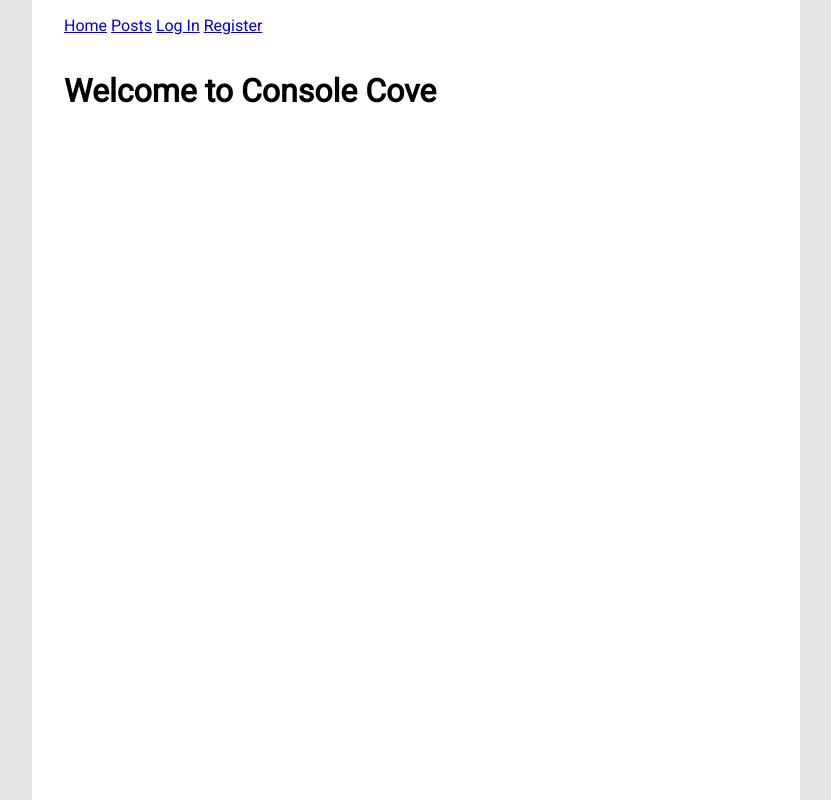
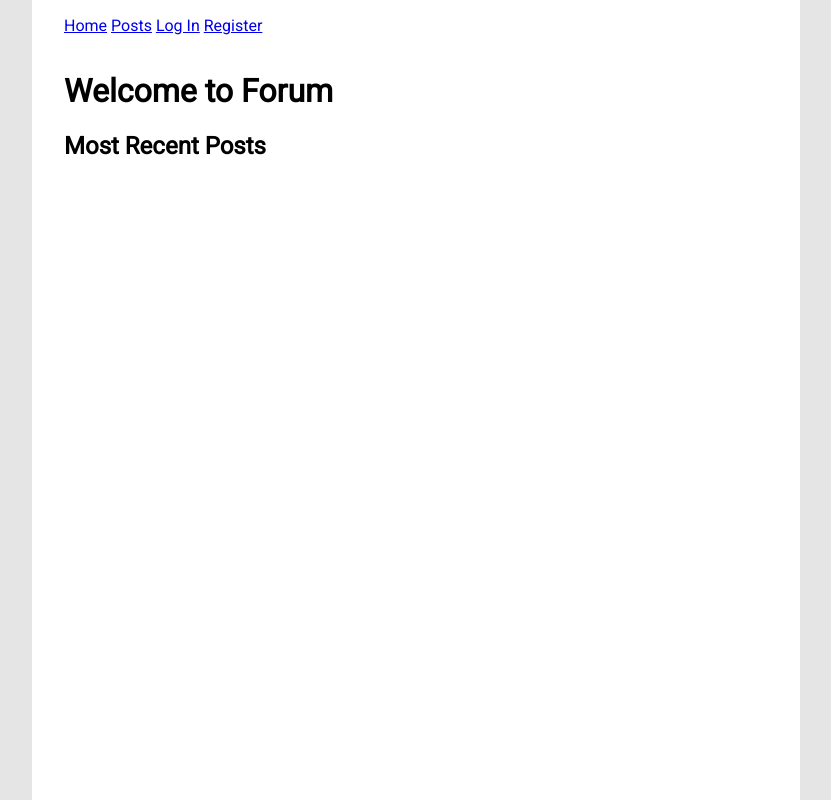
Before and after one commit to kimpea/python-blog, a Django app: page / in a window 1280 px wide. Shown: the whole page, without its empty margins (224-1055 px from the left). Run offline with Django 3.2, Linux system fonts and the light colour scheme.

Commit message:
Display most recent posts

```diff
--- a/home/templates/index.html
+++ b/home/templates/index.html
@@ -2,6 +2,15 @@
 
 {% block content %}
 
-<h1>Welcome to Console Cove</h1>
+<h1>Welcome to Forum</h1>
+
+<div id="posts">
+    <h2>Most Recent Posts</h2>
+    {% for post in posts %}
+    <h3><a href="{% url 'post_detail' post.id %}">{{ post.title }}</a></h3>
+    <h4>Written by {{ post.user }} on {{ post.date_created }}</h4>
+    <p>{{ post.body | truncatewords:40 }}</p>
+    {% endfor %}
+</div>
 
 {% endblock %}
```
